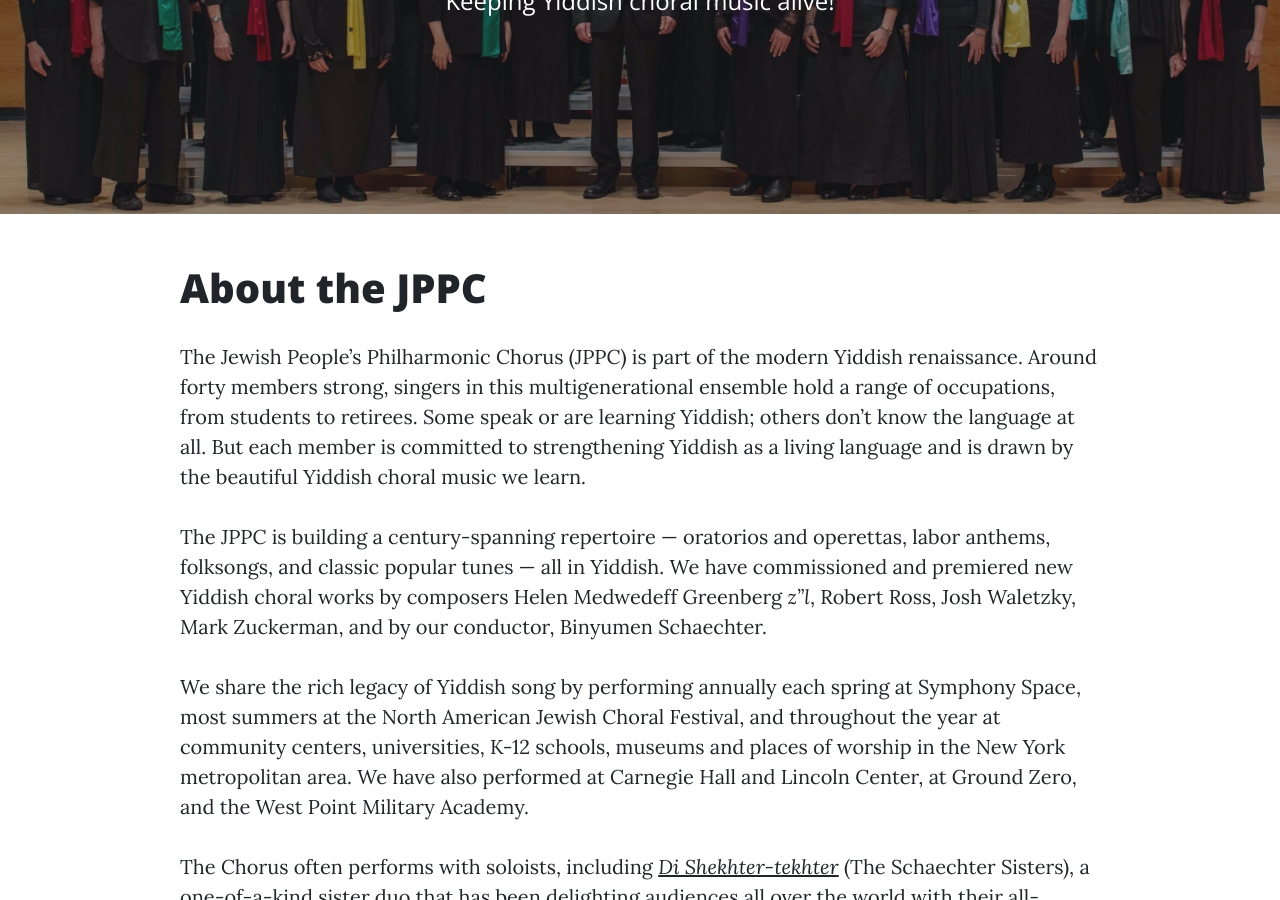
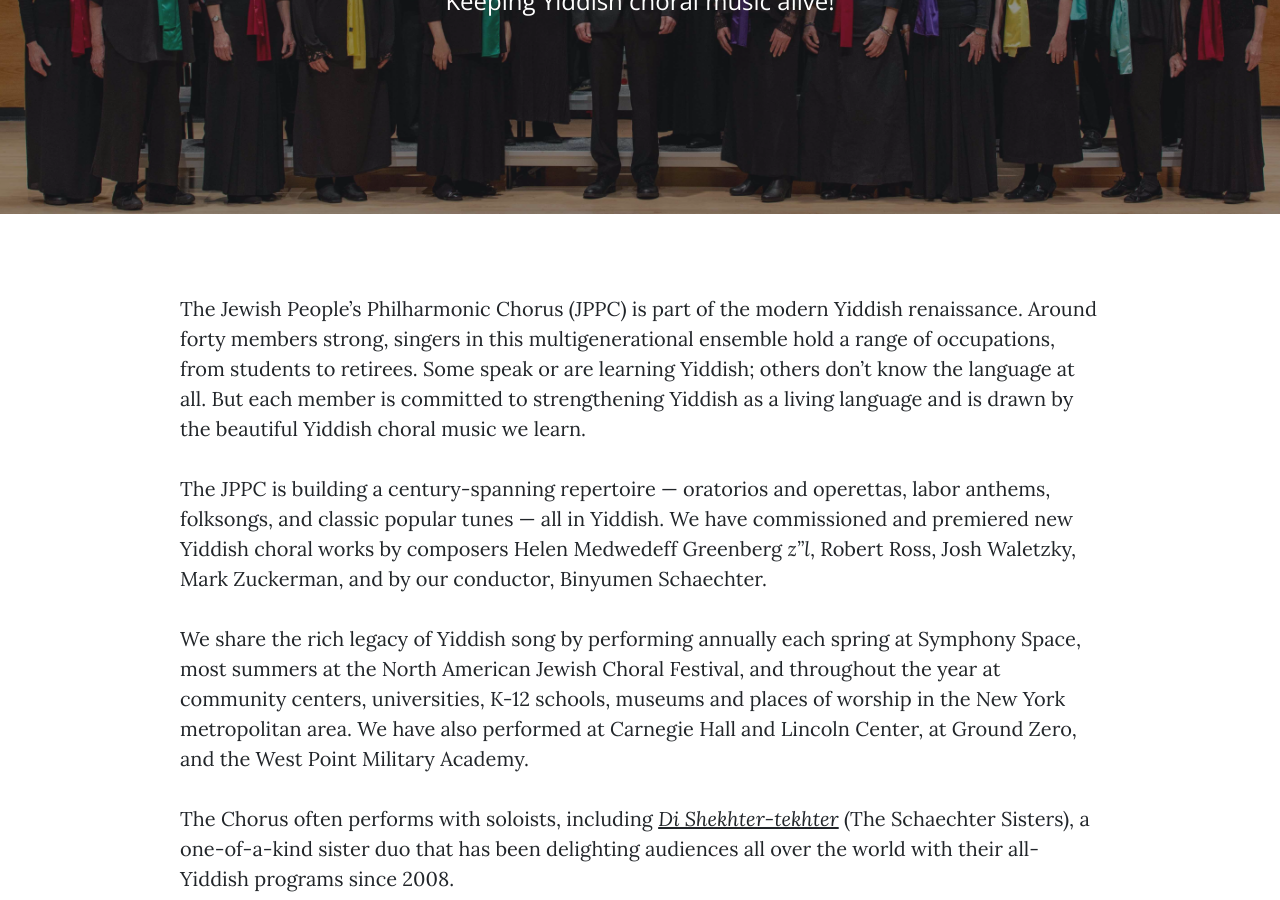
Before and after one commit to ibleaman/JPPC, a Jekyll site: the page built from index.md, in a window 1280 px wide and 900 px high, scrolled down 342 px. Built offline with Jekyll 4.4.1, drawn with Linux system fonts in a browser that asks for light colours.

Commit message:
Remove header from index.md

```diff
--- a/index.md
+++ b/index.md
@@ -2,8 +2,6 @@
 title: About
 layout: default
 ---
-
-# About the JPPC
 
 The Jewish People's Philharmonic Chorus (JPPC) is part of the modern Yiddish renaissance. Around forty members strong, singers in this multigenerational ensemble hold a range of occupations, from students to retirees. Some speak or are learning Yiddish; others don’t know the language at all. But each member is committed to strengthening Yiddish as a living language and is drawn by the beautiful Yiddish choral music we learn.
 
```
